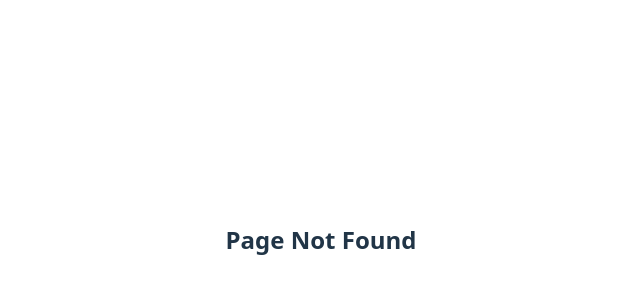
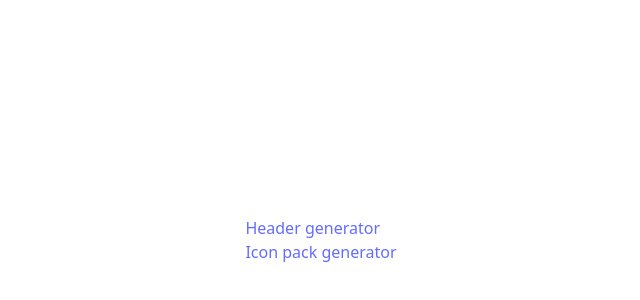
Before and after one commit to codewitch-honey-crisis/gfx_web_tmp, a React (Vite) app: page /index.html in a window 1280 px wide. Before the commit this address had no page. Shown: the part 160-460 px from the top of the page, without its empty margins (319-959 px from the left). Built offline with nearby package versions, Linux system fonts and the light colour scheme.

Commit message:
navigation

```diff
--- a/src/App.jsx
+++ b/src/App.jsx
@@ -12,6 +12,7 @@ function App() {
       <Routes>
 
           <Route path="/" element={<Home />} />
+          <Route path="/index.html" element={<Home />} />
           <Route path="header/" element={<Header />} />
           <Route path="header/index.html" element={<Header />} />
           <Route path="icon-pack/" element={<IconPack />} />
--- a/src/header/Header.jsx
+++ b/src/header/Header.jsx
@@ -22,6 +22,7 @@ function Header() {
             }>
                 <HeaderGenerator />
             </Suspense>
+            <center><a href="../index.html">GFX Home</a></center>
         </>
     );
 }
```
